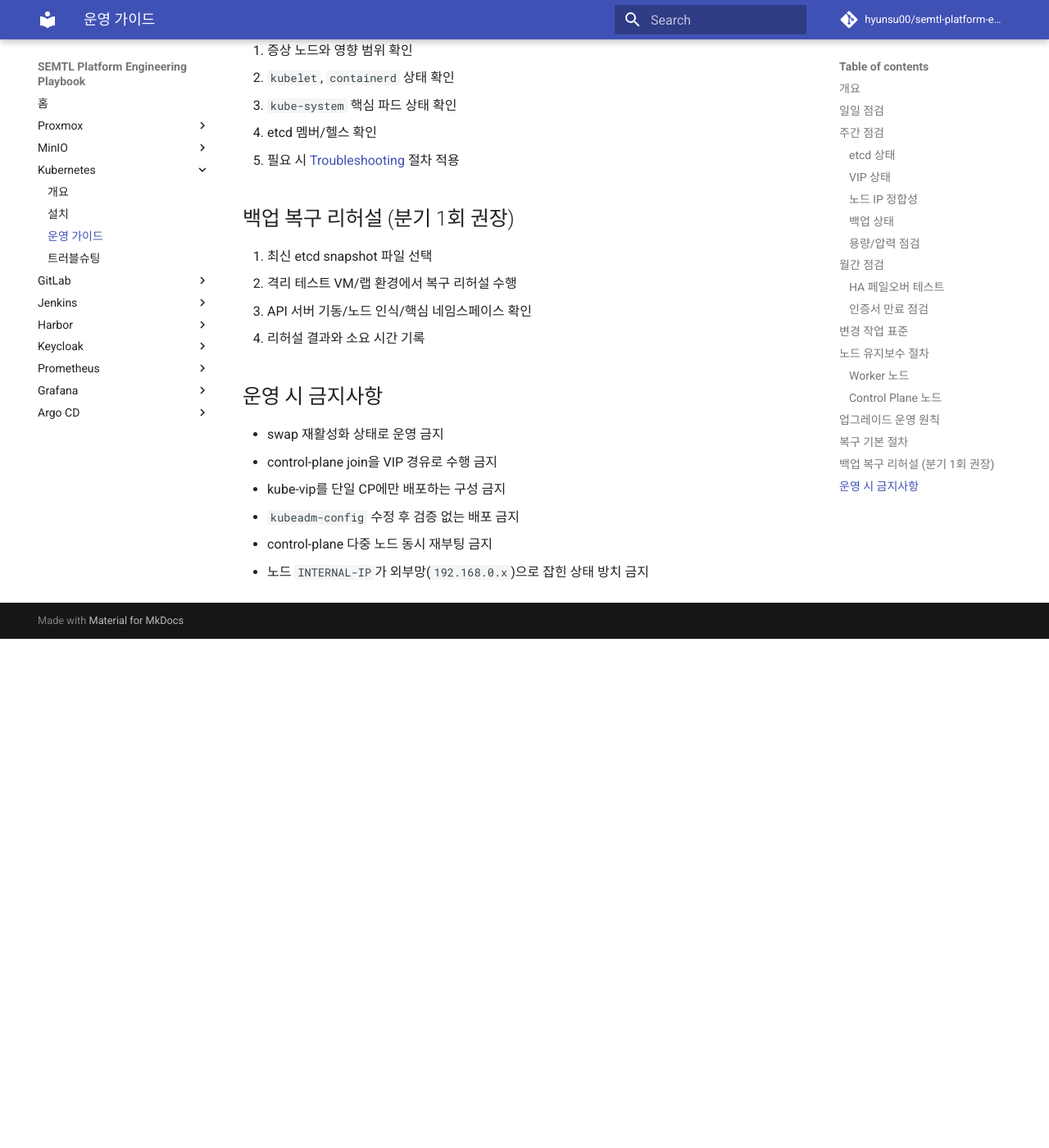
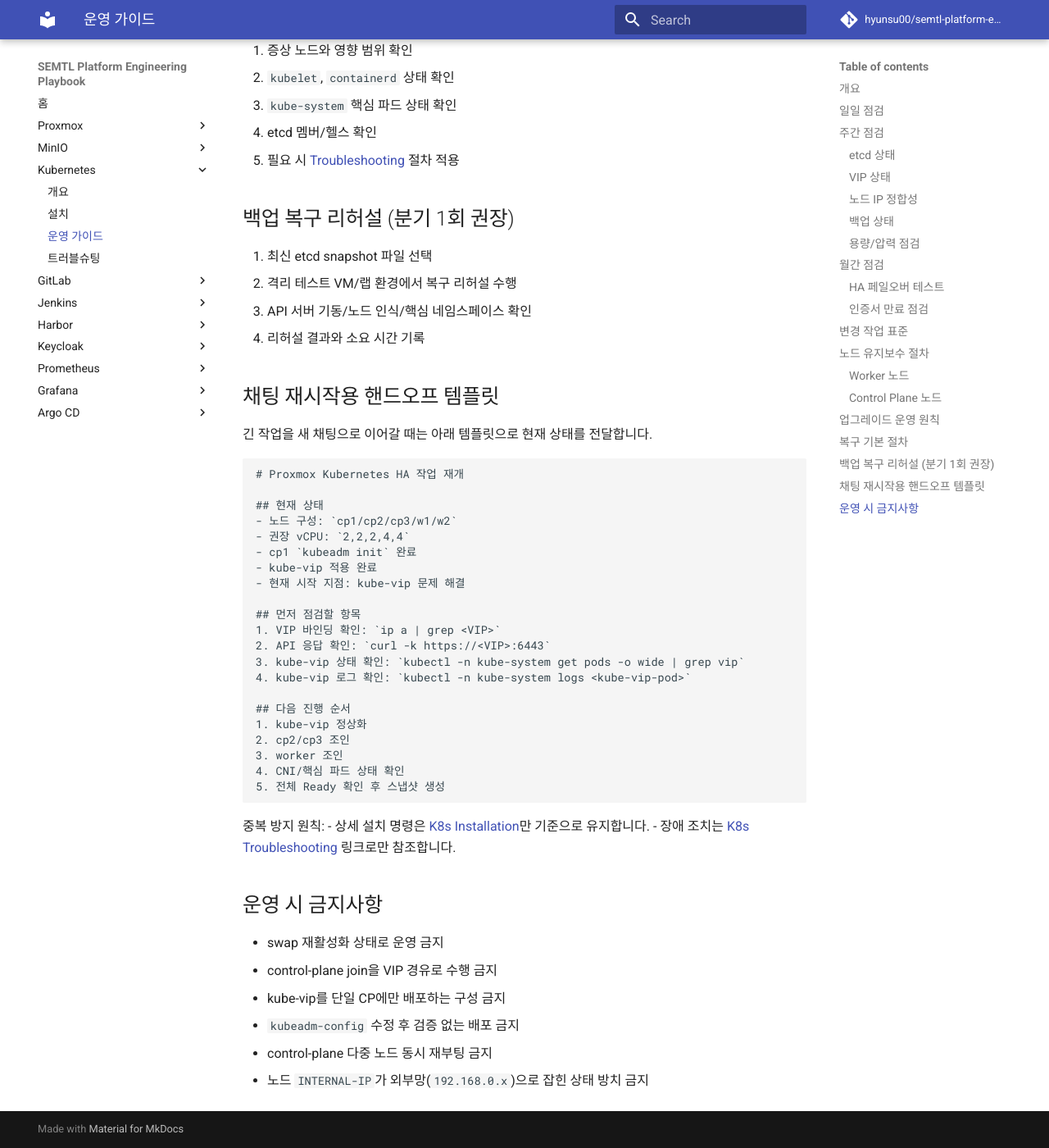
Before and after one commit to hyunsu00/semtl-platform-engineering-playbook, an MkDocs documentation site: the page built from docs/k8s/operation-guide.md, in a window 1280 px wide and 1400 px high, scrolled down 4308 px. Shown: the whole window at 82% size. Built offline with MkDocs 1.6.1 and Material for MkDocs 9.7.7, drawn with Linux system fonts in a browser that asks for light colours; comment, search, counter and statistics services are not loaded; before the commit the page ends 5087 px from its top, so only the background shows below that.

Commit message:
k8s 핸드오프 템플릿 추가 및 커밋 메시지 한글 규칙 반영

````diff
--- a/docs/k8s/operation-guide.md
+++ b/docs/k8s/operation-guide.md
@@ -190,6 +190,37 @@
 3. API 서버 기동/노드 인식/핵심 네임스페이스 확인
 4. 리허설 결과와 소요 시간 기록
 
+## 채팅 재시작용 핸드오프 템플릿
+긴 작업을 새 채팅으로 이어갈 때는 아래 템플릿으로 현재 상태를 전달합니다.
+
+```md
+# Proxmox Kubernetes HA 작업 재개
+
+## 현재 상태
+- 노드 구성: `cp1/cp2/cp3/w1/w2`
+- 권장 vCPU: `2,2,2,4,4`
+- cp1 `kubeadm init` 완료
+- kube-vip 적용 완료
+- 현재 시작 지점: kube-vip 문제 해결
+
+## 먼저 점검할 항목
+1. VIP 바인딩 확인: `ip a | grep <VIP>`
+2. API 응답 확인: `curl -k https://<VIP>:6443`
+3. kube-vip 상태 확인: `kubectl -n kube-system get pods -o wide | grep vip`
+4. kube-vip 로그 확인: `kubectl -n kube-system logs <kube-vip-pod>`
+
+## 다음 진행 순서
+1. kube-vip 정상화
+2. cp2/cp3 조인
+3. worker 조인
+4. CNI/핵심 파드 상태 확인
+5. 전체 Ready 확인 후 스냅샷 생성
+```
+
+중복 방지 원칙:
+- 상세 설치 명령은 [K8s Installation](./installation.md)만 기준으로 유지합니다.
+- 장애 조치는 [K8s Troubleshooting](./troubleshooting.md) 링크로만 참조합니다.
+
 ## 운영 시 금지사항
 - swap 재활성화 상태로 운영 금지
 - control-plane join을 VIP 경유로 수행 금지
````
Also changed, not shown: AGENTS.md (+4 -0 lines).
